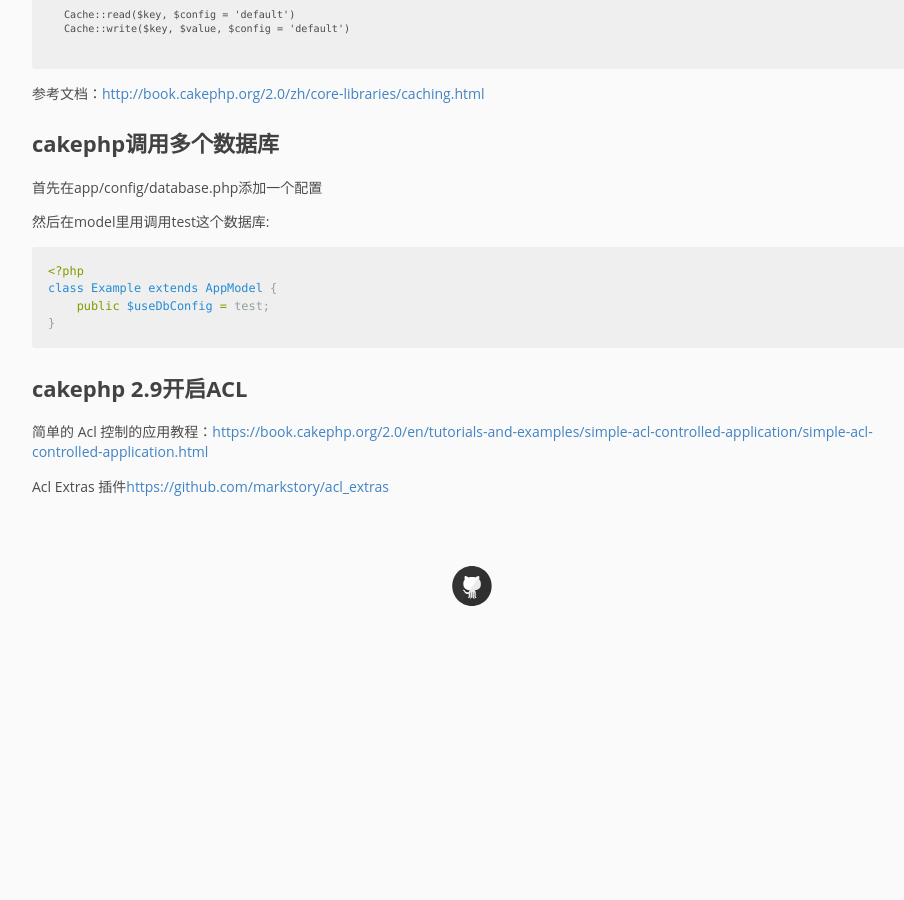
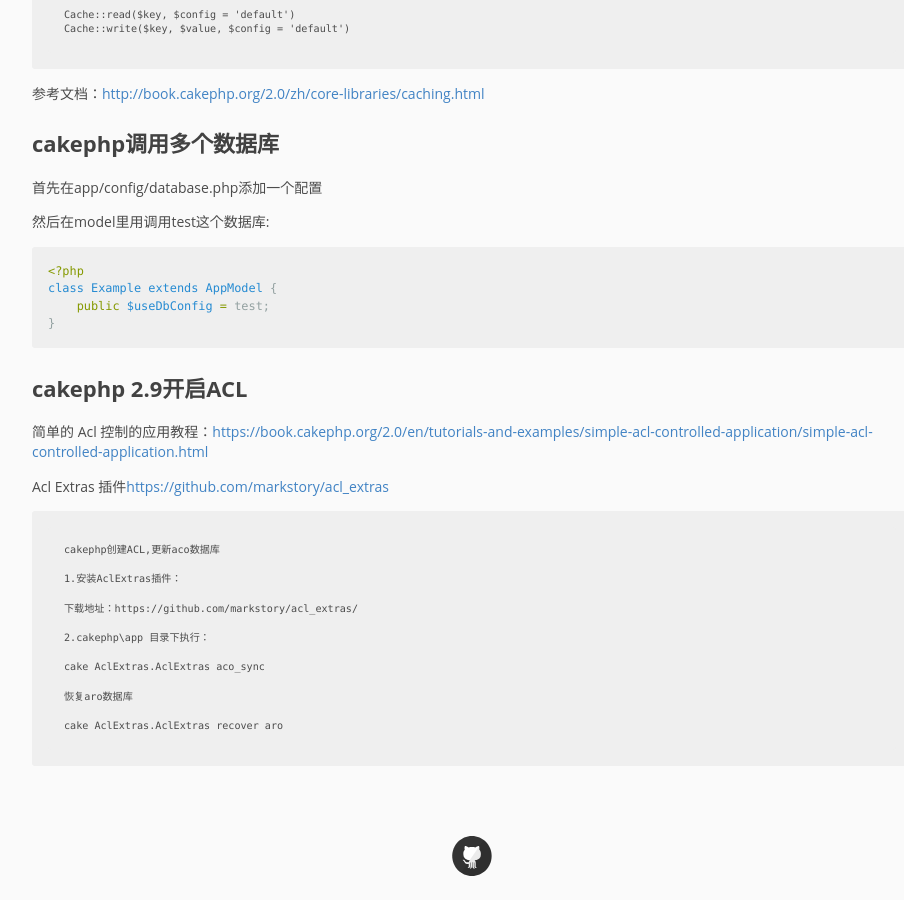
Before and after one commit to pingmalu/pingmalu.github.io, a Jekyll site: the page built from _posts/2016-05-06-CakePHP-2.x笔记.md, in a window 1280 px wide and 900 px high, scrolled down 5347 px. Shown: the whole window, without its empty margins (168-1072 px from the left). Built offline with Jekyll 4.4.1, drawn with Linux system fonts in a browser that asks for light colours; nearby versions of some CDN libraries; before the commit the page ends 5978 px from its top, so only the background shows below that.

Commit message:
'update'

```diff
--- a/_posts/2016-05-06-CakePHP-2.x笔记.md
+++ b/_posts/2016-05-06-CakePHP-2.x笔记.md
@@ -287,3 +287,17 @@
 简单的 Acl 控制的应用教程：[https://book.cakephp.org/2.0/en/tutorials-and-examples/simple-acl-controlled-application/simple-acl-controlled-application.html](https://book.cakephp.org/2.0/en/tutorials-and-examples/simple-acl-controlled-application/simple-acl-controlled-application.html)
 
 Acl Extras 插件[https://github.com/markstory/acl_extras](https://github.com/markstory/acl_extras)
+
+	cakephp创建ACL,更新aco数据库
+
+	1.安装AclExtras插件：
+
+	下载地址：https://github.com/markstory/acl_extras/
+
+	2.cakephp\app 目录下执行：
+
+	cake AclExtras.AclExtras aco_sync
+
+	恢复aro数据库
+
+	cake AclExtras.AclExtras recover aro
```
